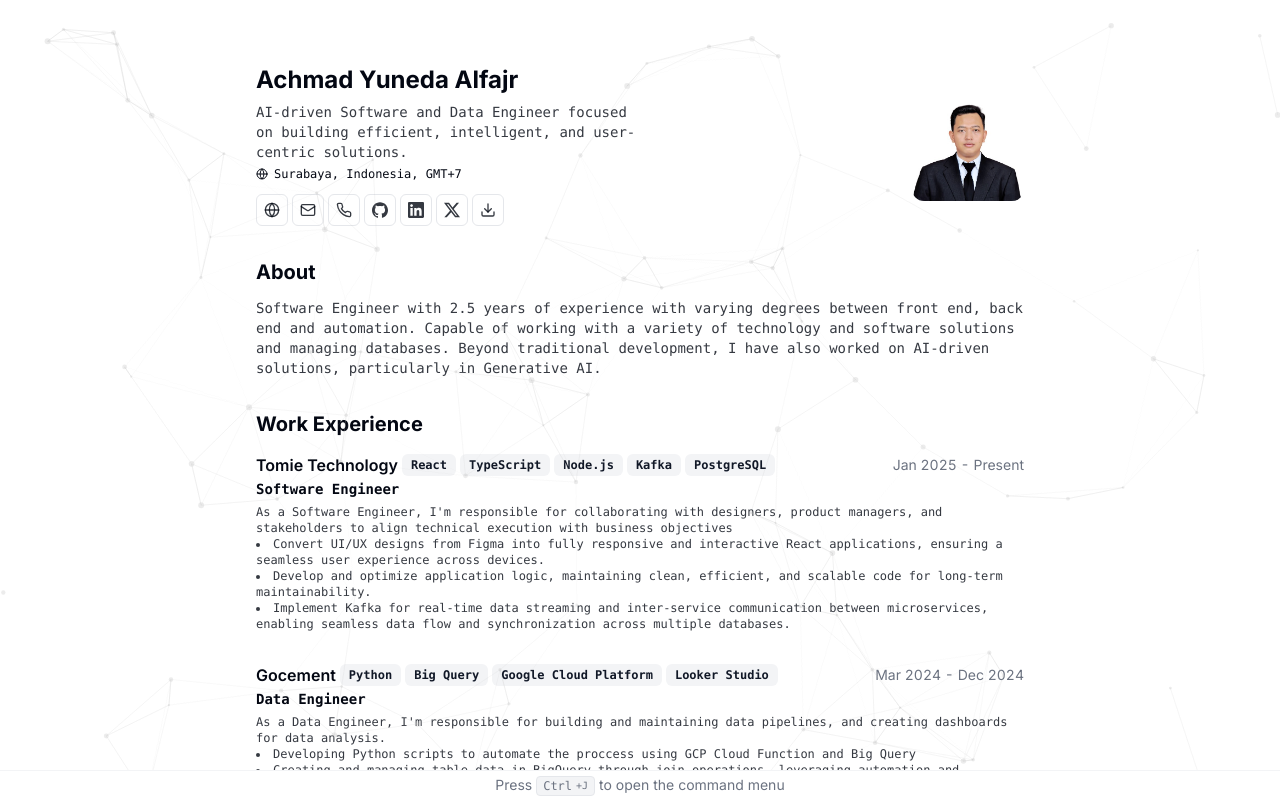
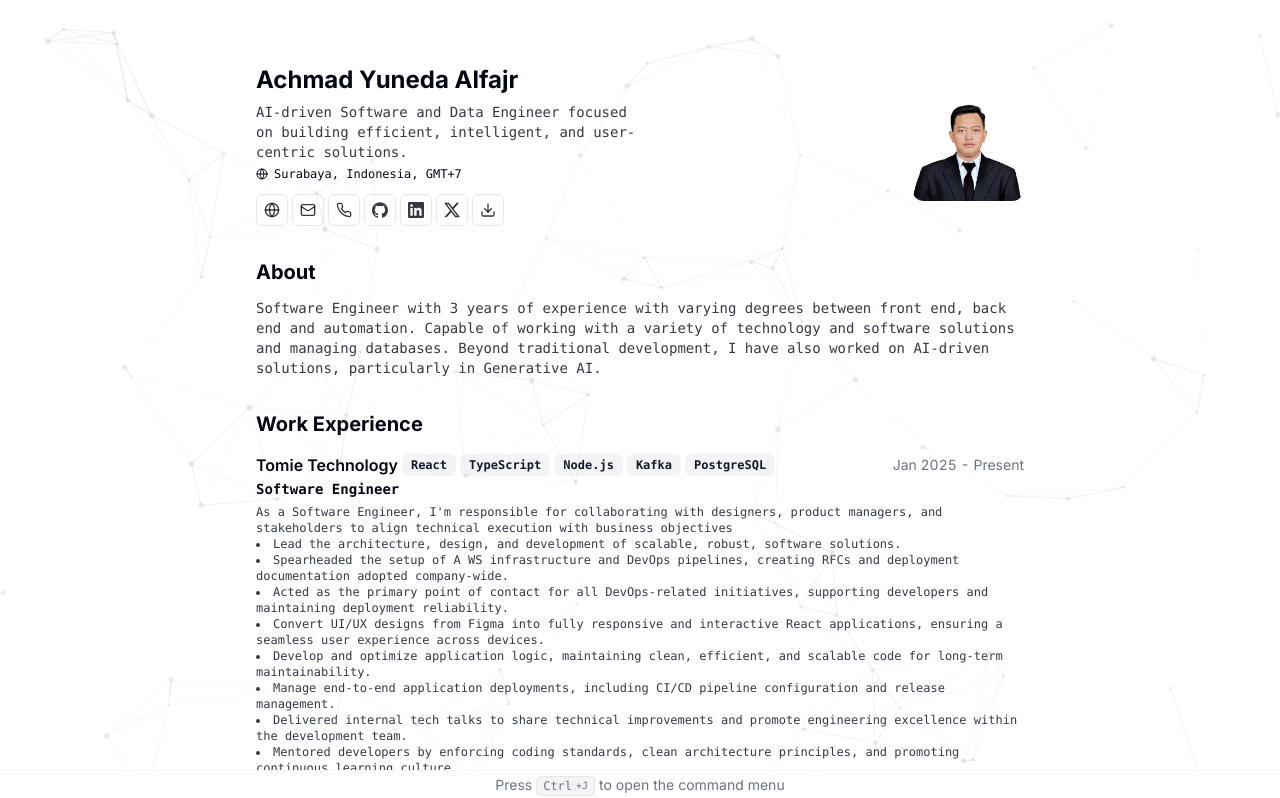
Before and after one commit to yuneda/portfolio, a Next.js app: page / in a window 1280 px wide. Shown: the top 798 px of the page. Built offline with nearby package versions, Linux system fonts and the light colour scheme.

Commit message:
chore: update resume data  and add new responsibilities and skills

```diff
--- a/src/data/resume-data.tsx
+++ b/src/data/resume-data.tsx
@@ -18,7 +18,7 @@ export const RESUME_DATA = {
   summary: (
     <>
       <p>
-      Software Engineer with 2.5 years of experience with varying degrees between front end, back end and automation. Capable of working with a variety of technology and software solutions and managing databases. Beyond traditional development, I have also worked on AI-driven solutions, particularly in Generative AI.
+      Software Engineer with 3 years of experience with varying degrees between front end, back end and automation. Capable of working with a variety of technology and software solutions and managing databases. Beyond traditional development, I have also worked on AI-driven solutions, particularly in Generative AI.
       </p>
     </>
   ),
@@ -68,10 +68,28 @@ export const RESUME_DATA = {
           align technical execution with business objectives
           <ul className="list-inside list-disc">
             <li>
+            Lead the architecture, design, and development of scalable, robust, software solutions.
+            </li>
+            <li>
+            Spearheaded the setup of A WS infrastructure and DevOps pipelines, creating RFCs and deployment documentation adopted company-wide.
+            </li>
+            <li>
+            Acted as the primary point of contact for all DevOps-related initiatives, supporting developers and maintaining deployment reliability.
+            </li>
+            <li>
             Convert UI/UX designs from Figma into fully responsive and interactive React applications, ensuring a seamless user experience across devices.
             </li>
             <li>
             Develop and optimize application logic, maintaining clean, efficient, and scalable code for long-term maintainability.
+            </li>
+            <li>
+            Manage end-to-end application deployments, including CI/CD pipeline configuration and release management.
+            </li>
+            <li>
+            Delivered internal tech talks to share technical improvements and promote engineering excellence within the development team.
+            </li>
+            <li>
+            Mentored developers by enforcing coding standards, clean architecture principles, and promoting continuous learning culture.
             </li>
             <li>
             Implement Kafka for real-time data streaming and inter-service communication between microservices, enabling seamless data flow and synchronization across multiple databases.
@@ -175,6 +193,7 @@ export const RESUME_DATA = {
     "Tailwind CSS",
     "Node.js",
     "Nest.js",
+    "Amazon Web Services",
   ],
   projects: [
     {
```
Also changed, not shown: 1 other file (tests, documents, lock files or other folders).
